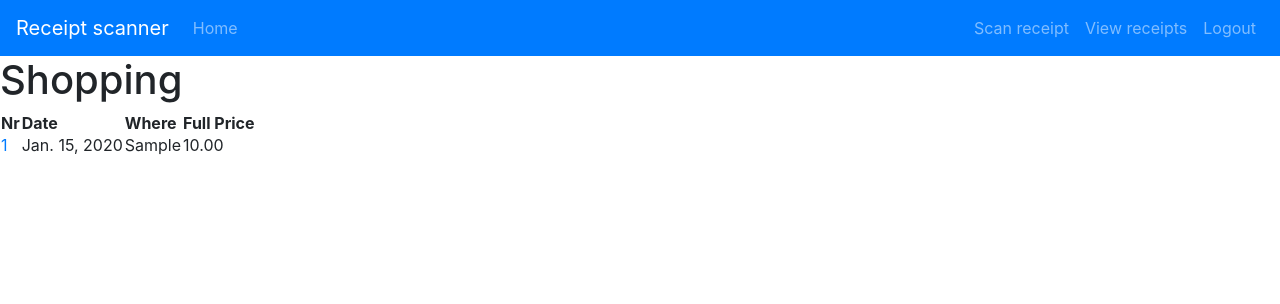
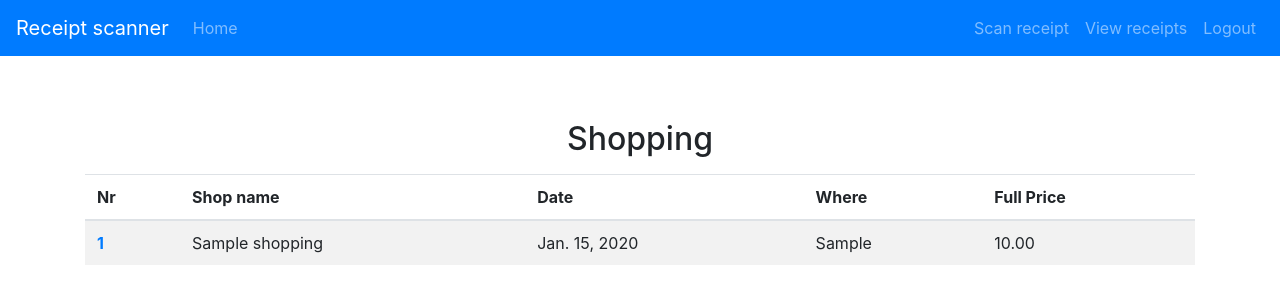
Before and after one commit to AdamJedrychowski/Recipt-Scanner, a Django app: page /view/ in a window 1280 px wide. Shown: the top 304 px of the page. Run offline with Django 4.2, Linux system fonts and the light colour scheme; a user stored in the database is signed in; tables that the repository leaves empty hold one stand-in row (values such as "Sample post").

Commit message:
Add record to db

```diff
--- a/server/scanner/models.py
+++ b/server/scanner/models.py
@@ -5,6 +5,7 @@ from django.conf import settings
 
 class Shopping(models.Model):
     user = models.ForeignKey(settings.AUTH_USER_MODEL, on_delete=models.CASCADE)
+    shop_name = models.CharField(max_length=100)
     date = models.DateField()
     place = models.CharField(max_length=50)
     full_price = models.DecimalField(max_digits=9, decimal_places=2)
--- a/server/scanner/views.py
+++ b/server/scanner/views.py
@@ -46,6 +46,12 @@ def upload_receipt(request):
 
             img_path = receipt.img.path
             context, imgThreshold = scan(img_path)
+            new_shop = Shopping(user=request.user, shop_name=context['company'], date=context['date'], place=context['address'], full_price=context['full_price'])
+            new_shop.save()
+            for item in context['items']:
+                new_item = Item(shopping=new_shop, item=item['desc'], price=item['price'])
+                new_item.save()
+
             if(imgThreshold is not None):
                 if os.path.exists(img_path):
                     os.remove(img_path)
--- a/server/templates/view_shopping.html
+++ b/server/templates/view_shopping.html
@@ -1,28 +1,36 @@
-{% include "navbar.html" %}
+{% load static %}
 <head>
     {% include "head.html" %}
     <title>View receipt</title>
+    <link rel="stylesheet" type="text/css" href="{% static 'css/items.css' %}" />
 </head>
 <body>
-    <header>
-        <h1>Shopping</h1>
+    {% include "navbar.html" %}
+    <header style="margin-top: 5%;">
+        <h2>Shopping</h2>
     </header>
-    <main>
-        <table>
+    <main class="container">
+        <table class="table table-striped table-fixed">
+            <thead>
                 <tr>
-                <th>Nr</th>
-                <th>Date</th>
-                <th>Where</th>
-                <th>Full Price</th>
+                    <th scope="col">Nr</th>
+                    <th scope="col">Shop name</th>
+                    <th scope="col">Date</th>
+                    <th scope="col">Where</th>
+                    <th scope="col">Full Price</th>
                 </tr>
+            </thead>
+            <tbody>
                 {% for x in shop %}
                     <tr>
-                    <td><a href="{% url 'purchase' x.id %}">{{ forloop.counter }}</a></td>
+                        <th scope="row"><a href="{% url 'purchase' x.id %}">{{ forloop.counter }}</a></td>
+                        <td>{{ x.shop_name }}</td>
                         <td>{{ x.date }}</td>
                         <td>{{ x.place }}</td>
                         <td>{{ x.full_price }}</td>
                     </tr>
                 {% endfor %}
+            </tbody>
         </table>
     </main>
 </body>
```
Also changed, not shown: server/templates/index.html (+6 -4 lines), server/scanner/migrations/0001_initial.py. Lines whose indentation alone changed are shown as unchanged.
